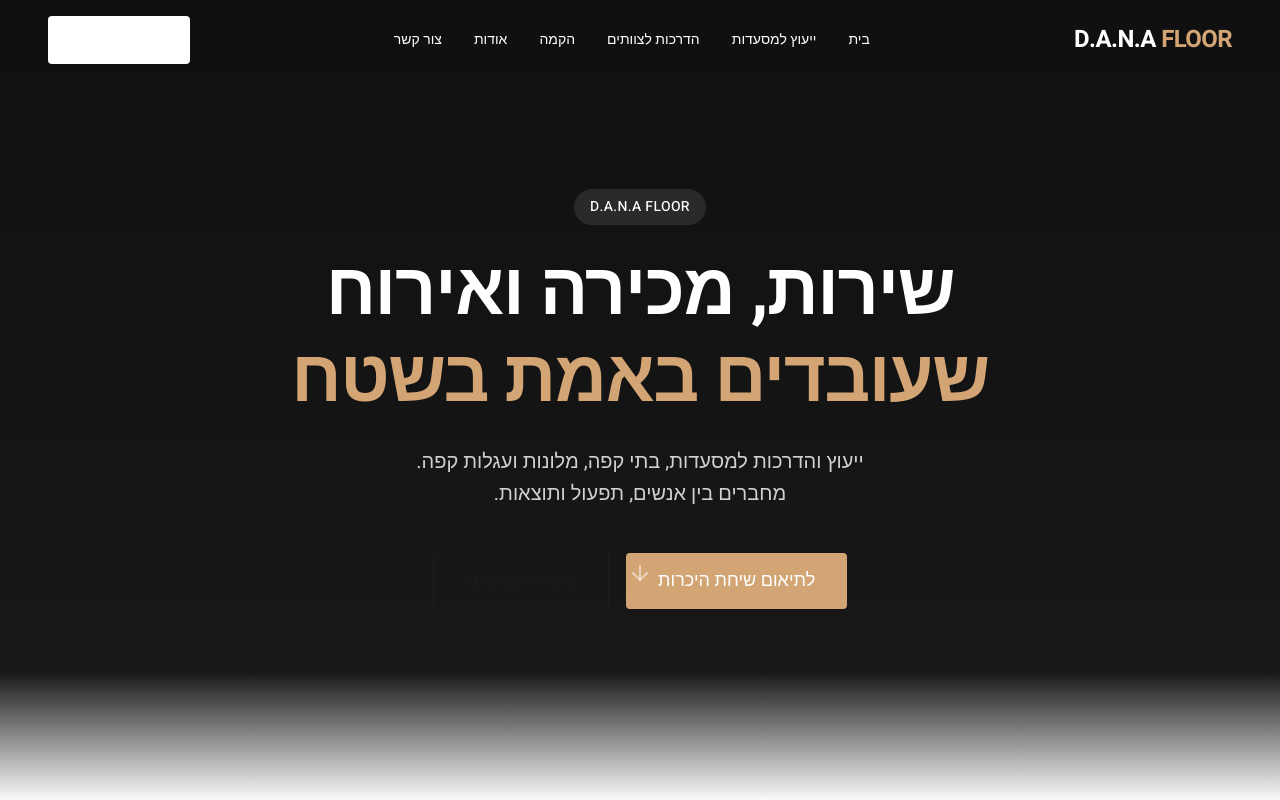
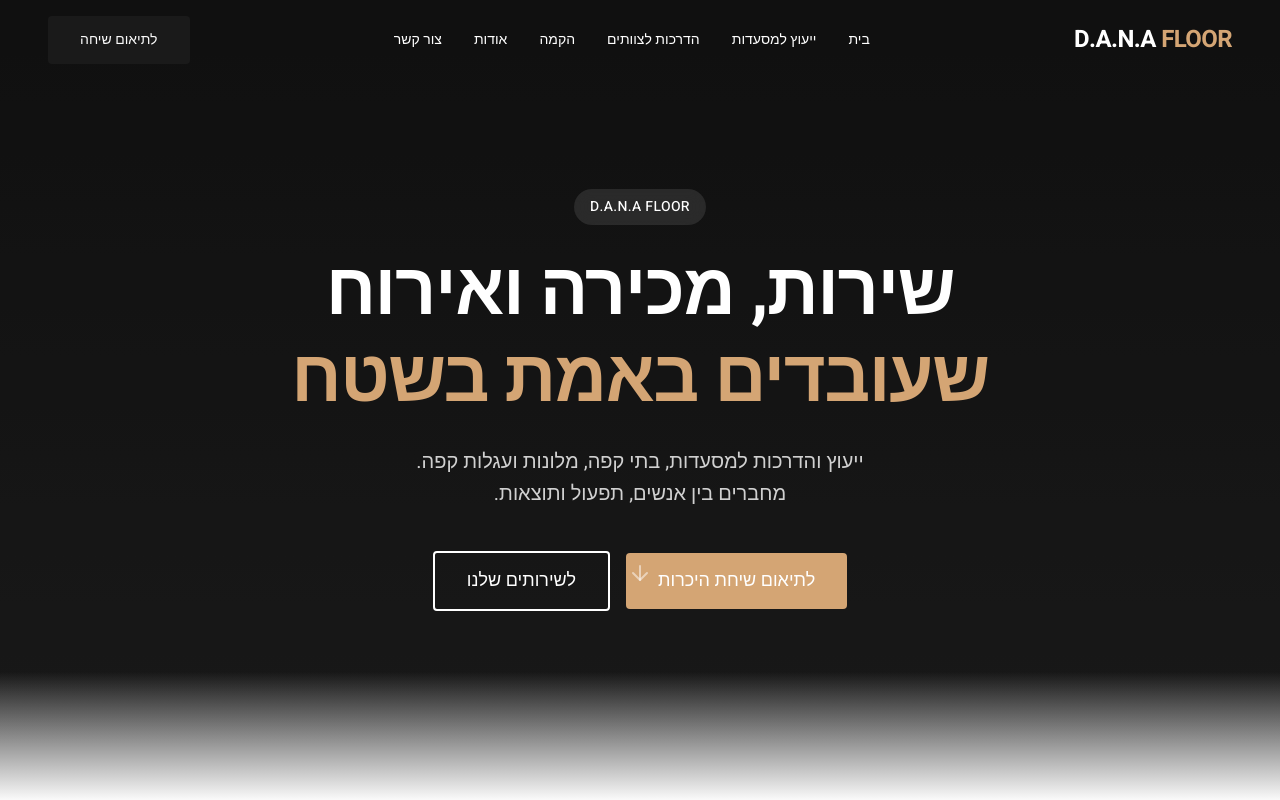
Before and after one commit to HareHanum/DanaFloor, a Next.js app: page / in a window 1280 px wide. Shown: the top 800 px of the page. Built offline with nearby package versions, Linux system fonts and the light colour scheme.

Commit message:
pshae 1 - styles fixed

```diff
--- a/src/app/globals.css
+++ b/src/app/globals.css
@@ -41,15 +41,6 @@ body {
 /* RTL adjustments */
 html[dir="rtl"] {
   text-align: right;
-}
-
-/* Force header link colors */
-header a {
-  color: inherit !important;
-}
-
-header nav a:not(.btn) {
-  color: inherit !important;
 }
 
 /* Smooth scrolling */
--- a/src/components/layout/Header.tsx
+++ b/src/components/layout/Header.tsx
@@ -27,8 +27,6 @@ export default function Header() {
     return () => window.removeEventListener("scroll", handleScroll);
   }, []);
 
-  const textColor = isScrolled ? "#1a1a1a" : "#ffffff";
-
   return (
     <header
       className={`fixed top-0 right-0 left-0 z-50 transition-all duration-300 ${
@@ -38,17 +36,14 @@ export default function Header() {
       }`}
     >
       <div className="container-custom">
-        <nav
-          className="flex items-center justify-between h-20"
-          style={{ color: textColor }}
-        >
+        <nav className="flex items-center justify-between h-20">
           {/* Logo */}
           <Link href="/" className="flex items-center gap-2">
             <span
               className="text-2xl font-bold tracking-tight transition-colors duration-300"
-              style={{ color: textColor }}
+              style={{ color: isScrolled ? "#1a1a1a" : "#ffffff" }}
             >
-              D.A.N.A <span style={{ color: "#d4a574" }}>FLOOR</span>
+              D.A.N.A <span className="text-[var(--accent)]">FLOOR</span>
             </span>
           </Link>
 
@@ -58,11 +53,11 @@ export default function Header() {
               <li key={item.href}>
                 <Link
                   href={item.href}
-                  className="text-sm font-medium hover:!text-[#d4a574] transition-colors duration-300 relative group"
-                  style={{ color: textColor }}
+                  className="text-sm font-medium hover:text-[var(--accent)] transition-colors duration-300 relative group"
+                  style={{ color: isScrolled ? "#1a1a1a" : "#ffffff" }}
                 >
                   {item.label}
-                  <span className="absolute -bottom-1 right-0 w-0 h-0.5 bg-[#d4a574] transition-all group-hover:w-full" />
+                  <span className="absolute -bottom-1 right-0 w-0 h-0.5 bg-[var(--accent)] transition-all group-hover:w-full" />
                 </Link>
               </li>
             ))}
@@ -71,11 +66,7 @@ export default function Header() {
           {/* CTA Button - Desktop */}
           <Link
             href="/contact"
-            className={`hidden lg:inline-flex btn text-sm ${
-              isScrolled
-                ? "btn-primary"
-                : "bg-white text-[#1a1a1a] hover:bg-white/90"
-            }`}
+            className="hidden lg:inline-flex btn btn-primary text-sm"
           >
             לתיאום שיחה
           </Link>
@@ -84,7 +75,7 @@ export default function Header() {
           <button
             onClick={() => setIsMobileMenuOpen(!isMobileMenuOpen)}
             className="lg:hidden p-2 transition-colors duration-300"
-            style={{ color: textColor }}
+            style={{ color: isScrolled ? "#1a1a1a" : "#ffffff" }}
             aria-label="תפריט"
           >
             {isMobileMenuOpen ? <X size={24} /> : <Menu size={24} />}
@@ -109,7 +100,7 @@ export default function Header() {
                     <Link
                       href={item.href}
                       onClick={() => setIsMobileMenuOpen(false)}
-                      className="block py-2 text-lg font-medium text-[#1a1a1a] hover:text-[#d4a574] transition-colors"
+                      className="block py-2 text-lg font-medium hover:text-[var(--accent)] transition-colors"
                     >
                       {item.label}
                     </Link>
--- a/src/components/sections/Hero.tsx
+++ b/src/components/sections/Hero.tsx
@@ -48,7 +48,7 @@ export default function Hero() {
             </Link>
             <Link
               href="/services/consulting"
-              className="btn btn-outline border-white text-white hover:bg-white hover:text-[var(--foreground)] text-lg px-8 py-4"
+              className="btn border-2 border-white text-white hover:border-[var(--accent)] hover:bg-[var(--accent)] hover:text-white text-lg px-8 py-4 transition-all duration-300"
             >
               לשירותים שלנו
             </Link>
```
